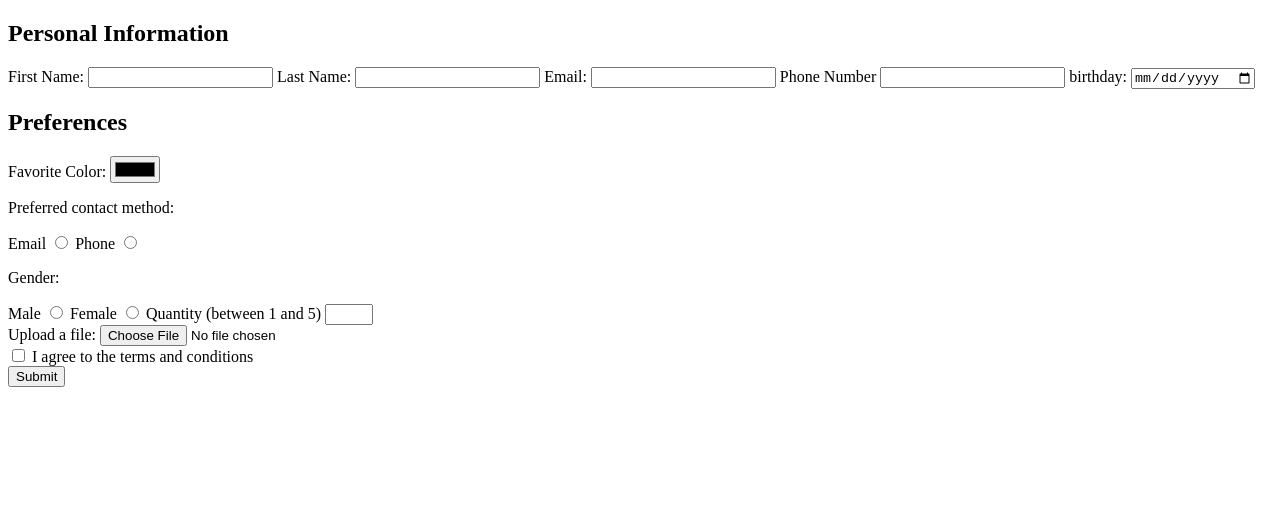
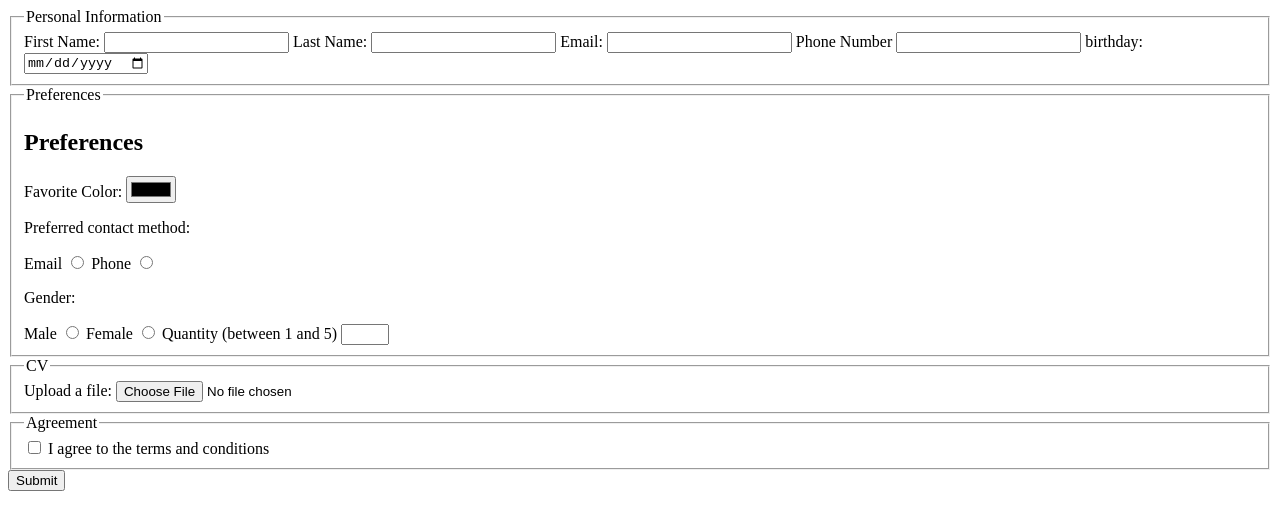
Before and after one commit to ALU-BSE/week-4-replicate-and-style-a-form-e-wanjiru-alustudent-com, a plain HTML site: page index.html in a window 1280 px wide. Drawn offline with Linux system fonts and the light colour scheme.

Commit message:
updated the html file

```diff
--- a/index.html
+++ b/index.html
@@ -8,10 +8,10 @@
 </head>
 <body>
     <section>
-        <form action="">
-            <div class="form-wrap">
+        <form action="" method="post">
+            <fieldset>
+                <legend>Personal Information</legend>
                 <div class="personal-info">
-                    <h2>Personal Information</h2>
                     <label for="first-name">First Name:</label>
                     <input type="text" id="first-name" name="first-name" required>
                     <label for="last-name">Last Name:</label>
@@ -22,7 +22,10 @@
                     <input type="tel" id="phone-number" name="phone-number" required>
                     <label for="birthday">birthday:</label>
                     <input type="date" id="birthday" name="birthday" required>
-                </div>
+            </fieldset>
+            <fieldset>
+                <legend>Preferences</legend>
+            </div>
                 <div class="preferences">
                     <h2>Preferences</h2>
                     <label for="color">Favorite Color:</label>
@@ -39,14 +42,21 @@
                     <input type="radio" id="female" name="gender" value="female">
                     <label for="quantity">Quantity (between 1 and 5)</label>
                     <input type="number" id="quantity" name="quantity" min="1" max="5" required>
+            </fieldset>
+            <fieldset>
+                <legend>CV</legend>
                 </div>
                 <div class="cv">
                     <label for="cv">Upload a file:</label>
                     <input type="file" id="cv" name="cv" required>
+                </fieldset>
+                <fieldset>
+                    <legend>Agreement</legend>
                 </div>
                 <div class="agreement">
                     <input type="checkbox" id="agreement" name="agreement" required>
                     <label for="agreement">I agree to the terms and conditions</label>
+            </fieldset>
                 </div>
                 <div class="sumbit">
                     <input type="submit" value="Submit">
```
